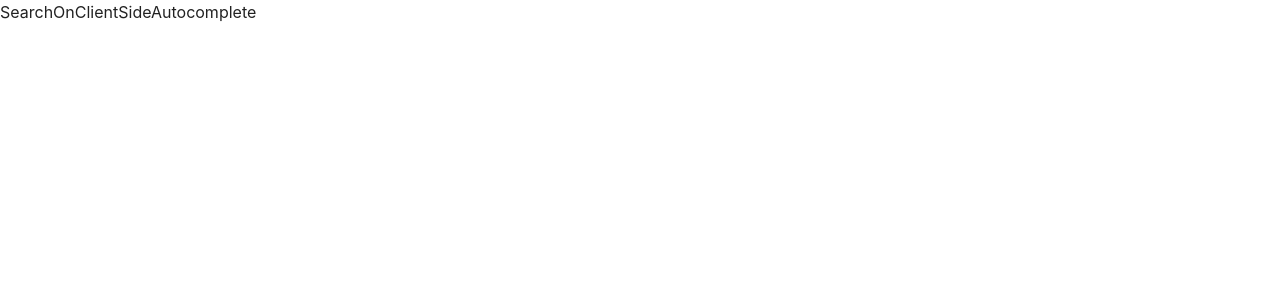
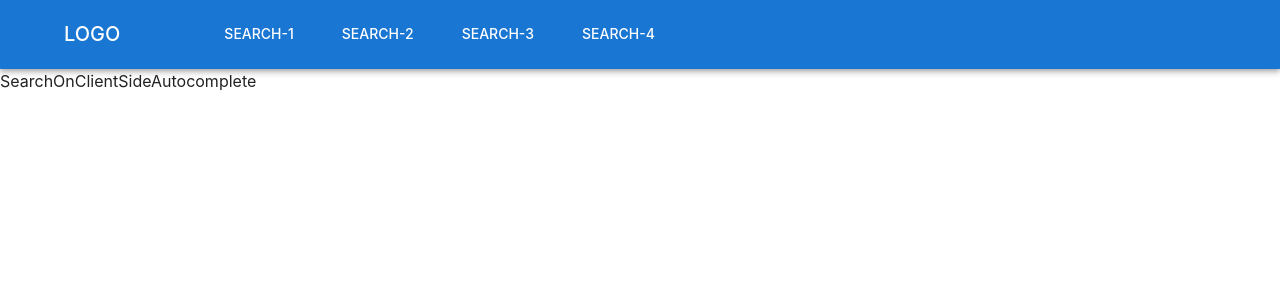
Before and after one commit to apastan/search-app, a React (Create React App) app: page /search-client-autocomplete in a window 1280 px wide. Shown: the top 300 px of the page. Built offline with nearby package versions, Linux system fonts and the light colour scheme.

Commit message:
Create Header Component

```diff
--- /dev/null
+++ b/src/components/Header/Header.tsx
@@ -0,0 +1,116 @@
+import React, {FC} from 'react';
+import {NavLink} from 'react-router-dom';
+import AppBar from '@mui/material/AppBar';
+import Box from '@mui/material/Box';
+import Toolbar from '@mui/material/Toolbar';
+import IconButton from '@mui/material/IconButton';
+import Typography from '@mui/material/Typography';
+import Menu from '@mui/material/Menu';
+import MenuIcon from '@mui/icons-material/Menu';
+import Container from '@mui/material/Container';
+import Button from '@mui/material/Button';
+import Tooltip from '@mui/material/Tooltip';
+import MenuItem from '@mui/material/MenuItem';
+
+
+export const Header: FC = () => {
+    console.log(`Рендер Header Component`);
+    const [anchorElNav, setAnchorElNav] = React.useState<null | HTMLElement>(null);
+
+    const handleOpenNavMenu = (event: React.MouseEvent<HTMLElement>) => {
+        setAnchorElNav(event.currentTarget);
+    };
+    const handleCloseNavMenu = () => {
+        setAnchorElNav(null);
+    };
+
+    const pages =
+        [
+            {name: 'search-1', to: '/search-client-autocomplete'},
+            {name: 'search-2', to: '/search-client-onclick'},
+            {name: 'search-3', to: '/search-server-autocomplete'},
+            {name: 'search-4', to: '/search-server-onclick'},
+        ]/*.map((page) => ({...page, isActive: pathname === page.to ? true : false}));*/
+
+
+    return (
+        <AppBar position="static">
+            <Container maxWidth="lg">
+                <Toolbar disableGutters>
+                    <Typography
+                        variant="h6"
+                        noWrap
+                        component="div"
+                        sx={{mr: 2, display: {xs: 'none', md: 'flex'}}}
+                    >
+                        LOGO
+                    </Typography>
+
+
+                    <Box sx={{flexGrow: 1, display: {xs: 'flex', md: 'none'}}}>
+                        <IconButton
+                            size="large"
+                            aria-label="account of current user"
+                            aria-controls="menu-appbar"
+                            aria-haspopup="true"
+                            onClick={handleOpenNavMenu}
+                            color="inherit"
+                        >
+                            <MenuIcon/>
+                        </IconButton>
+                        <Menu
+                            id="menu-appbar"
+                            anchorEl={anchorElNav}
+                            anchorOrigin={{
+                                vertical: 'bottom',
+                                horizontal: 'left',
+                            }}
+                            keepMounted
+                            transformOrigin={{
+                                vertical: 'top',
+                                horizontal: 'left',
+                            }}
+                            open={Boolean(anchorElNav)}
+                            onClose={handleCloseNavMenu}
+                            sx={{
+                                display: {xs: 'block', md: 'none'},
+                            }}
+                        >
+                            {pages.map((page) => (
+                                <MenuItem
+                                    key={page.name}
+                                    onClick={handleCloseNavMenu}
+                                    component={NavLink}
+                                    //variant={page.isActive ? "outlined" : "text"}
+                                    to={page.to}>
+                                    <Typography textAlign="center">{page.name}</Typography>
+                                </MenuItem>
+                            ))}
+                        </Menu>
+                    </Box>
+                    <Typography
+                        variant="h6"
+                        noWrap
+                        component="div"
+                        sx={{flexGrow: 1, display: {xs: 'flex', md: 'none'}}}
+                    >
+                        LOGO
+                    </Typography>
+                    <Box sx={{flexGrow: 1, ml: 6, display: {xs: 'none', md: 'flex'}}}>
+                        {pages.map((page) => (
+                            <Button
+                                key={page.name}
+                                onClick={handleCloseNavMenu}
+                                component={NavLink}
+                                to={page.to}
+                                sx={{my: 2, color: 'white', display: 'block', ml: 4}}
+                            >
+                                {page.name}
+                            </Button>
+                        ))}
+                    </Box>
+                </Toolbar>
+            </Container>
+        </AppBar>
+    );
+};
--- a/src/components/layouts/BaseLayout.tsx
+++ b/src/components/layouts/BaseLayout.tsx
@@ -1,9 +1,11 @@
 import React, {FC} from 'react';
 import { Outlet } from "react-router-dom";
+import {Header} from '../Header/Header';
 
 export const BaseLayout: FC = () => {
     return (
         <>
+            <Header/>
             <Outlet/>
         </>
     );
```
